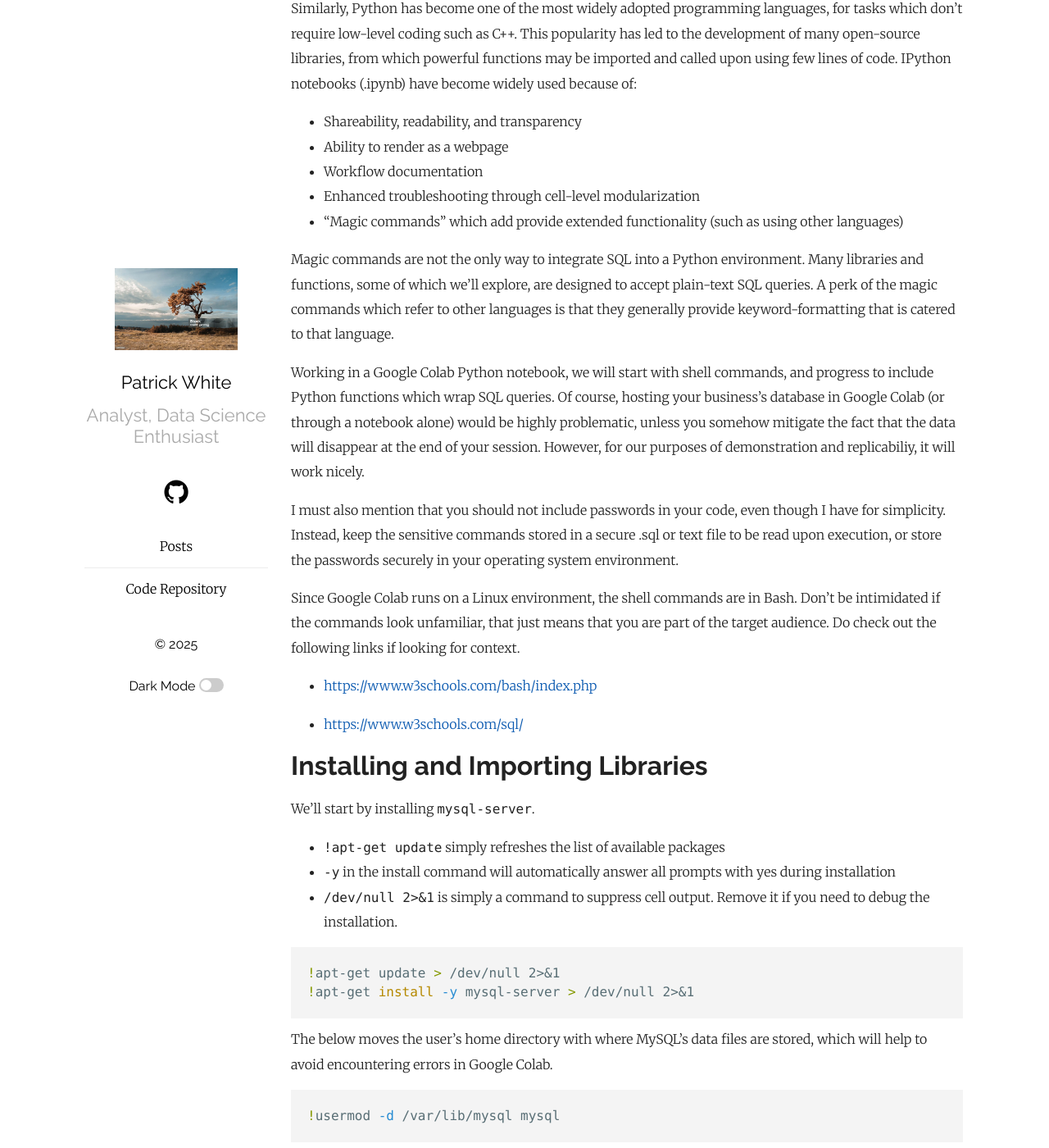
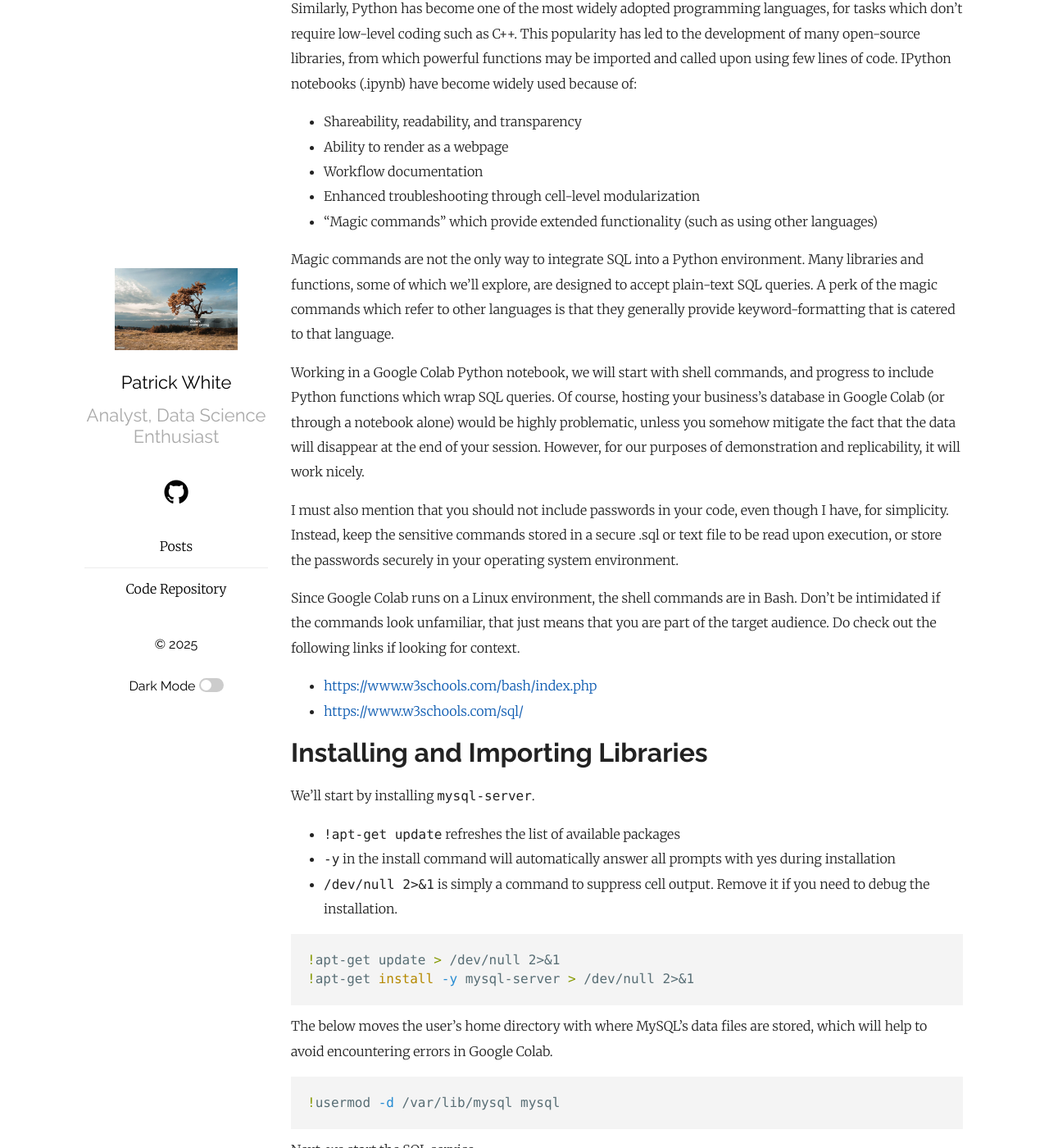
Before and after one commit to pw398/pw398.github.io, a Jekyll site: the page built from _posts/2025-05-12-MySQL-via-Shell-and-Python.md, in a window 1280 px wide and 1400 px high, scrolled down 843 px. Shown: the whole window at 82% size. Built offline with Jekyll 4.4.1, drawn with Linux system fonts in a browser that asks for light colours; some of the changed text lies outside the part shown.

Commit message:
Add files via upload

````diff
--- a/_posts/2025-05-12-MySQL-via-Shell-and-Python.md
+++ b/_posts/2025-05-12-MySQL-via-Shell-and-Python.md
@@ -33,18 +33,17 @@
 - Ability to render as a webpage
 - Workflow documentation
 - Enhanced troubleshooting through cell-level modularization
-- "Magic commands" which add provide extended functionality (such as using other languages)
+- "Magic commands" which provide extended functionality (such as using other languages)
 
 Magic commands are not the only way to integrate SQL into a Python environment. Many libraries and functions, some of which we'll explore, are designed to accept plain-text SQL queries. A perk of the magic commands which refer to other languages is that they generally provide keyword-formatting that is catered to that language.
 
-Working in a Google Colab Python notebook, we will start with shell commands, and progress to include Python functions which wrap SQL queries. Of course, hosting your business's database in Google Colab (or through a notebook alone) would be highly problematic, unless you somehow mitigate the fact that the data will disappear at the end of your session. However, for our purposes of demonstration and replicabiliy, it will work nicely.
+Working in a Google Colab Python notebook, we will start with shell commands, and progress to include Python functions which wrap SQL queries. Of course, hosting your business's database in Google Colab (or through a notebook alone) would be highly problematic, unless you somehow mitigate the fact that the data will disappear at the end of your session. However, for our purposes of demonstration and replicability, it will work nicely.
 
-I must also mention that you should not include passwords in your code, even though I have for simplicity. Instead, keep the sensitive commands stored in a secure .sql or text file to be read upon execution, or store the passwords securely in your operating system environment.
+I must also mention that you should not include passwords in your code, even though I have, for simplicity. Instead, keep the sensitive commands stored in a secure .sql or text file to be read upon execution, or store the passwords securely in your operating system environment.
 
 Since Google Colab runs on a Linux environment, the shell commands are in Bash. Don't be intimidated if the commands look unfamiliar, that just means that you are part of the target audience. Do check out the following links if looking for context.
 
 - <a href="https://www.w3schools.com/bash/index.php">https://www.w3schools.com/bash/index.php</a>
-
 - <a href="https://www.w3schools.com/sql/">https://www.w3schools.com/sql/</a>
 
 
@@ -52,7 +51,7 @@
 # Installing and Importing Libraries
 
 We'll start by installing <code>mysql-server</code>.
-- <code>!apt-get update</code> simply refreshes the list of available packages
+- <code>!apt-get update</code> refreshes the list of available packages
 - <code>-y</code> in the install command will automatically answer all prompts with yes during installation
 - <code>/dev&#8203;/null 2>&1</code> is simply a command to suppress cell output. Remove it if you need to debug the installation.
 
@@ -124,6 +123,14 @@
 ```bash
 # Check if sudo mysql can connect
 !mysql -N -e "SELECT 1;" || echo "Failed to connect"
+```
+
+<p></p>
+
+```bash
+# +---+
+# | 1 |
+# +---+
 ```
 
 The below specifies the user and host from which we can connect.
@@ -307,11 +314,13 @@
 # +-------------------------+
 ```
 
-We can drill into a particular table, such as 'customers', and use DESCRIBE to view the attributes of each field.
+We can drill into a particular table, such as <code>customers</code>, and use <code>DESCRIBE</code> to view the attributes of each field.
 
 ```bash
 !mysql -e "USE {database}; DESCRIBE customers;"
 ```
+
+<p></p>
 
 ```bash
 # +------------------------+---------------+------+-----+---------+-------+
@@ -720,7 +731,7 @@
  GROUP BY customerNumber;
 ```
 
-<img src="https://raw.githubusercontent.com/pw398/pw398.github.io/main/_posts/images/sq1-5.png" style="height: 75px; width:auto;">
+<img src="https://raw.githubusercontent.com/pw398/pw398.github.io/main/_posts/images/sq1-5.png" style="height: 400px; width:auto;">
 
 To bring in customer name, we can do a join with the customers table. An <code>INNER JOIN</code>, as done below, assumes that we are only interested in records for which the field we are joining on has a match in both tables. An <code>ORDER BY</code> statement is used at the bottom to sort by sum of payments in descending fashion.
 
````
Also changed, not shown: other parts of _posts/2025-05-12-MySQL-via-Shell-and-Python.md (+9 -7 lines).
